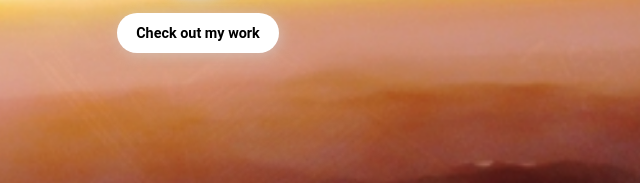
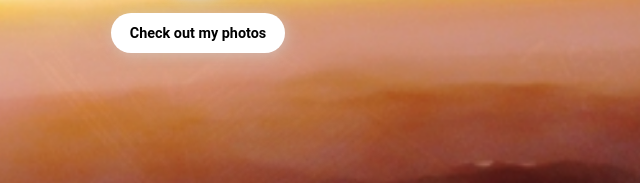
Before and after one commit to Gualdjouma/My-photography, a plain HTML site: page index.html in a window 1280 px wide. Shown: the part 425-608 px from the top of the page, 442-1082 px from the left. Drawn offline with Linux system fonts and the light colour scheme.

Commit message:
Update index.html

```diff
--- a/index.html
+++ b/index.html
@@ -19,7 +19,7 @@
 
       <p>
         <a href="https://flickr.com/Gualdjouma" target="_blank">
-          <button class="btn">Check out my work</button>
+          <button class="btn">Check out my photos</button>
         </a>
       </p>
     </div>
```
